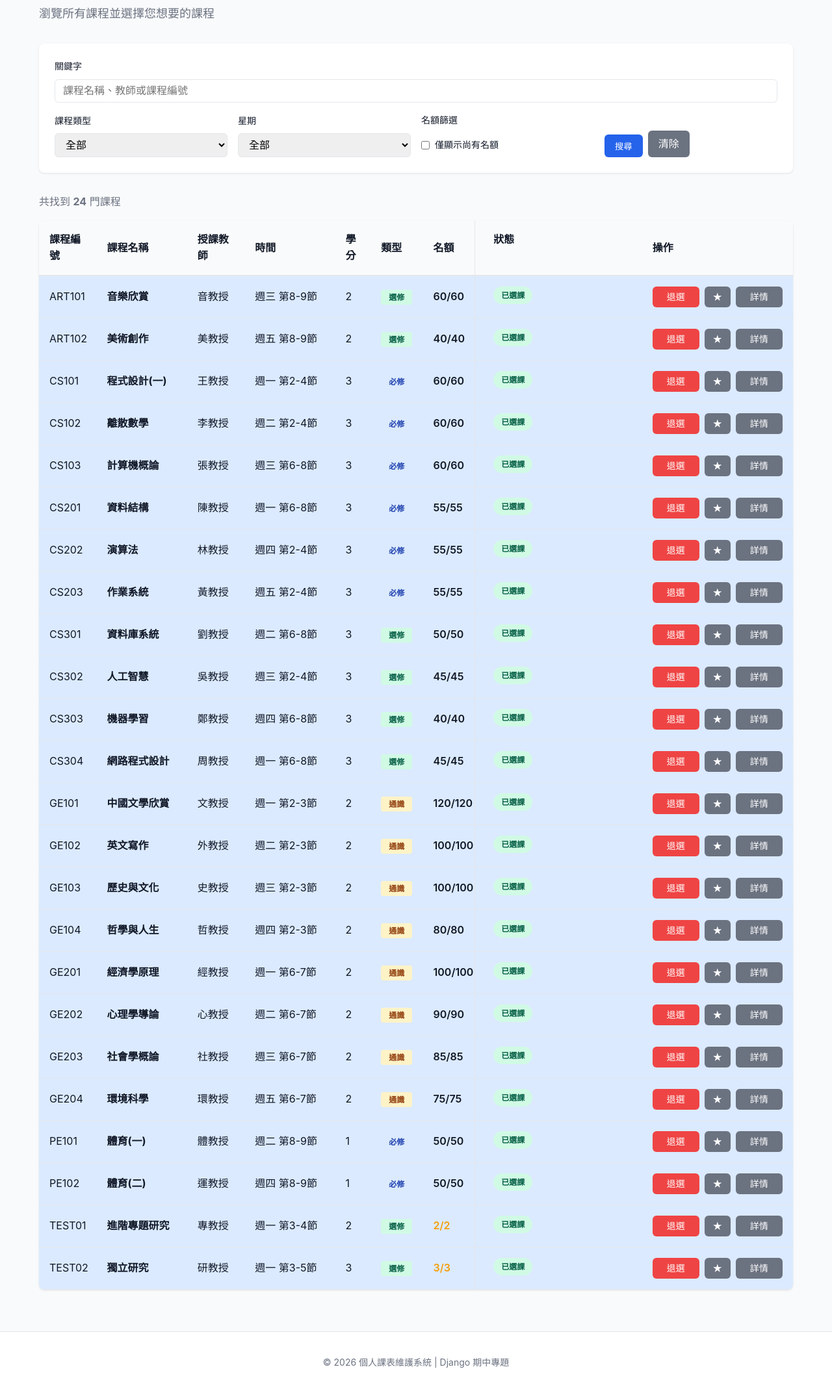
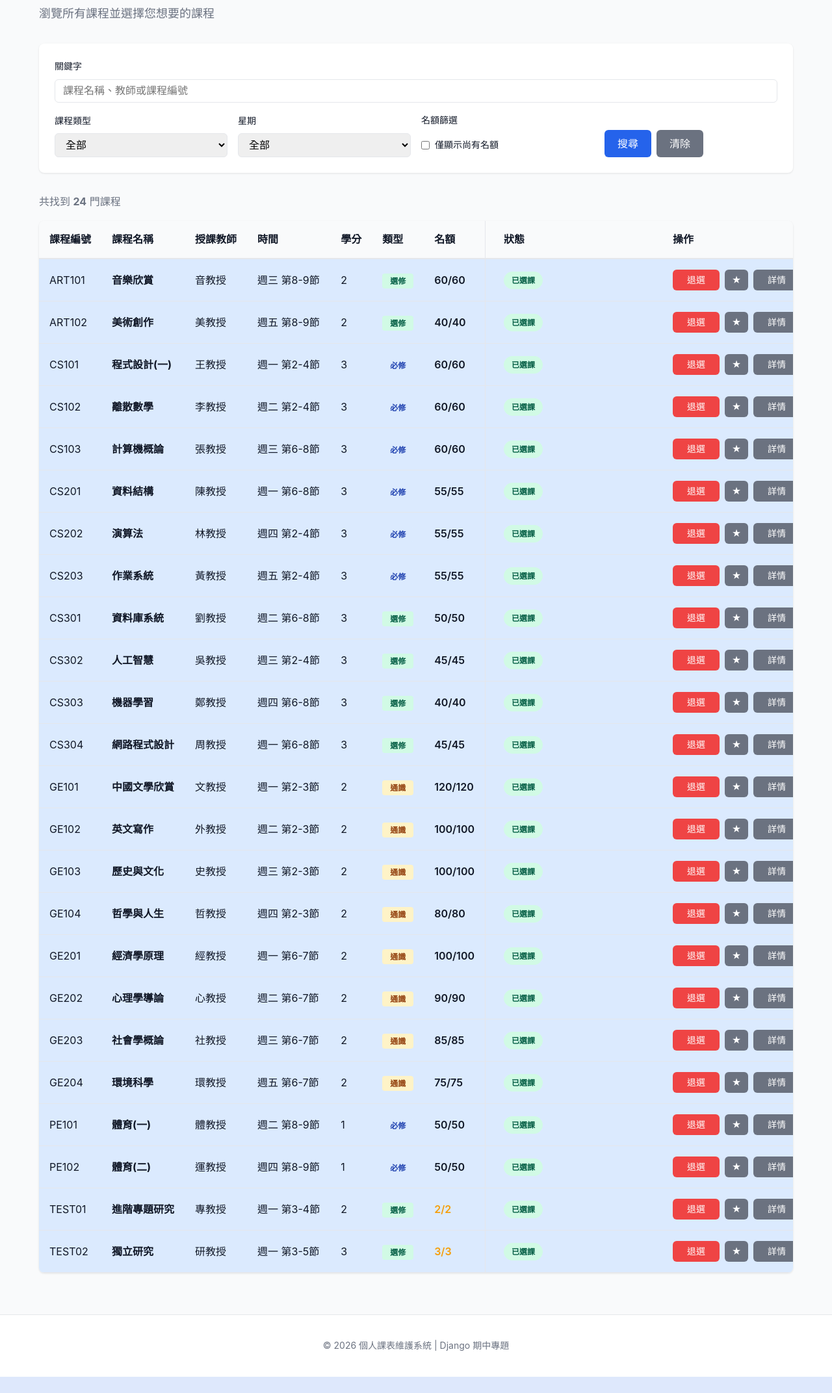
Before and after one commit to 11346070/Class-Schedule, a Django app: page /courses/ in a window 1280 px wide. Shown: the part 155-2299 px from the top of the page at 65% size. After the commit the page ends 2274 px from the top, so only its background shows below. Run offline with Django 5.2, Linux system fonts and the light colour scheme; data comes from the database, SQL or seed files in the repository; data that the repository does not hold is empty.

Commit message:
fix: 修正手機選單收闔與搜尋清除按鈕尺寸
收藏清單改與課程清單共用狀態與操作欄，並讓收闔圖示落在可點擊的按鈕範圍內。

Co-authored-by: Cursor <cursoragent@cursor.com>

```diff
--- a/static/css/style.css
+++ b/static/css/style.css
@@ -183,11 +183,17 @@ body {
 
 /* === 按鈕 === */
 .btn {
-    display: inline-block;
+    display: inline-flex;
+    align-items: center;
+    justify-content: center;
+    box-sizing: border-box;
     padding: 0.5rem 1rem;
     border: none;
     border-radius: 0.375rem;
+    font-family: inherit;
+    font-size: 1rem;
     font-weight: 500;
+    line-height: 1.25;
     text-align: center;
     text-decoration: none;
     cursor: pointer;
@@ -300,48 +306,28 @@ body {
 }
 
 .course-table.course-list-table {
-    table-layout: fixed;
-    width: 100%;
-    min-width: 1100px;
+    width: max-content;
+    min-width: 100%;
+    table-layout: auto;
 }
-
-.course-list-table col.col-id { width: 84px; }
-.course-list-table col.col-name { width: 132px; }
-.course-list-table col.col-teacher { width: 84px; }
-.course-list-table col.col-time { width: 132px; }
-.course-list-table col.col-credits { width: 52px; }
-.course-list-table col.col-type { width: 76px; }
-.course-list-table col.col-quota { width: 76px; }
-.course-list-table col.col-status { width: 240px; }
-.course-list-table col.col-actions { width: 224px; }
 
 .course-table.course-list-table th,
 .course-table.course-list-table td {
-    overflow-wrap: anywhere;
-}
-
-.course-table.course-list-table td:nth-child(1),
-.course-table.course-list-table td:nth-child(3),
-.course-table.course-list-table td:nth-child(4),
-.course-table.course-list-table td:nth-child(5),
-.course-table.course-list-table td:nth-child(6),
-.course-table.course-list-table td:nth-child(7) {
+    text-align: left;
     white-space: nowrap;
-}
-
-.course-list-table .course-type-badge {
-    white-space: nowrap;
+    vertical-align: middle;
 }
 
 .course-table.course-list-table .col-status {
+    white-space: normal;
+    min-width: 14rem;
     padding-left: 1.75rem;
     border-left: 1px solid var(--border-color);
-    vertical-align: top;
 }
 
 .course-table.course-list-table .col-actions {
+    width: 1%;
     padding-left: 1.25rem;
-    vertical-align: middle;
 }
 
 .course-status-block {
@@ -349,36 +335,54 @@ body {
     flex-direction: column;
     align-items: flex-start;
     gap: 0.35rem;
+    width: 14rem;
+    max-width: 16rem;
+}
+
+.course-status-block .badge {
+    display: inline-block;
 }
 
 .course-status-block .enroll-hint {
-    max-width: 13.5rem;
+    display: block;
+    width: 100%;
+    max-width: 14rem;
     margin-top: 0;
+    white-space: normal;
 }
 
 .course-actions {
-    display: grid;
-    grid-template-columns: 4.5rem 2.5rem 4.5rem;
-    column-gap: 0.5rem;
+    display: inline-flex;
+    flex-direction: row;
+    flex-wrap: nowrap;
     align-items: center;
-    justify-items: stretch;
-    width: max-content;
+    gap: 0.5rem;
 }
 
 .course-actions form {
+    display: inline-flex;
+    flex: 0 0 auto;
     margin: 0;
 }
 
 .course-actions .btn {
-    width: 100%;
+    flex: 0 0 auto;
+    width: auto;
+    min-width: 4.5rem;
     height: 2rem;
-    padding: 0 0.25rem;
+    padding: 0 0.75rem;
     display: inline-flex;
     align-items: center;
     justify-content: center;
     line-height: 1;
     white-space: nowrap;
     box-sizing: border-box;
+}
+
+.course-actions .btn-icon {
+    width: 2.25rem;
+    min-width: 2.25rem;
+    padding: 0;
 }
 
 .course-actions .btn:disabled,
@@ -590,12 +594,20 @@ body {
     grid-column: 1 / -1;
 }
 
-/* 按鈕組 */
+/* 按鈕組：搜尋與清除使用相同尺寸，避免 button 與 a 的預設字級不同 */
 .form-group.button-group {
     display: flex;
     flex-direction: row;
     gap: 0.5rem;
-    align-items: flex-end;
+    align-items: center;
+}
+
+.form-group.button-group .btn {
+    height: 42px;
+    min-width: 4.5rem;
+    padding: 0 1rem;
+    line-height: 1;
+    font-size: 1rem;
 }
 
 /* === 詳細資訊 === */
--- a/static/js/main.js
+++ b/static/js/main.js
@@ -9,11 +9,15 @@ document.addEventListener('DOMContentLoaded', function() {
 
     if (navToggle && navMenu) {
         // 切換選單
-        navToggle.addEventListener('click', function() {
+        function toggleNav(event) {
+            event.preventDefault();
+            event.stopPropagation();
             const isExpanded = navMenu.classList.toggle('active');
-            this.classList.toggle('active');
-            this.setAttribute('aria-expanded', isExpanded);
-        });
+            navToggle.classList.toggle('active', isExpanded);
+            navToggle.setAttribute('aria-expanded', isExpanded ? 'true' : 'false');
+        }
+
+        navToggle.addEventListener('click', toggleNav);
 
         // 點擊選單項目後關閉選單
         const navLinks = navMenu.querySelectorAll('a');
--- a/templates/base.html
+++ b/templates/base.html
@@ -4,7 +4,7 @@
     <meta charset="UTF-8">
     <meta name="viewport" content="width=device-width, initial-scale=1.0">
     <title>{% block title %}個人課表維護系統{% endblock %}</title>
-    <link rel="stylesheet" href="/static/css/style.css">
+    <link rel="stylesheet" href="/static/css/style.css?v=20261026e">
     {% block extra_css %}{% endblock %}
 </head>
 <body>
@@ -14,12 +14,12 @@
             <div class="nav-brand">
                 <a href="{% url 'index' %}">📚 個人課表維護系統</a>
             </div>
-            <button class="nav-toggle" aria-label="切換導覽選單" aria-expanded="false">
+            <button type="button" class="nav-toggle" aria-label="切換導覽選單" aria-expanded="false" aria-controls="main-nav">
                 <span></span>
                 <span></span>
                 <span></span>
             </button>
-            <ul class="nav-menu">
+            <ul class="nav-menu" id="main-nav">
                 <li><a href="{% url 'index' %}" {% if request.path == '/' %}class="active"{% endif %}>首頁</a></li>
                 <li><a href="{% url 'course_list' %}" {% if 'courses' in request.path and 'my-courses' not in request.path %}class="active"{% endif %}>課程清單</a></li>
                 <li><a href="{% url 'favorites' %}" {% if 'favorites' in request.path %}class="active"{% endif %}>收藏清單</a></li>
@@ -55,7 +55,7 @@
         </div>
     </footer>
 
-    <script src="/static/js/main.js"></script>
+    <script src="/static/js/main.js?v=20261026e"></script>
     {% block extra_js %}{% endblock %}
 </body>
 </html>
--- a/templates/course_detail.html
+++ b/templates/course_detail.html
@@ -63,7 +63,7 @@
         {% else %}
             <!-- 選課前預檢 -->
             <div class="precheck-section" style="margin-bottom: 1.5rem; padding: 1rem; background: var(--light-bg); border-radius: 0.5rem;">
-                <h3 style="font-size: 1rem; margin-bottom: 0.5rem;">選課前預檢</h3>
+                <!-- <h3 style="font-size: 1rem; margin-bottom: 0.5rem;">選課前預檢</h3> -->
                 {% if can_enroll %}
                 <div class="alert alert-success">
                     ✓ {{ enroll_message }}
--- a/templates/course_list.html
+++ b/templates/course_list.html
@@ -56,17 +56,6 @@
     {% if courses %}
     <div class="course-table-wrapper">
         <table class="course-table course-list-table">
-            <colgroup>
-                <col class="col-id">
-                <col class="col-name">
-                <col class="col-teacher">
-                <col class="col-time">
-                <col class="col-credits">
-                <col class="col-type">
-                <col class="col-quota">
-                <col class="col-status">
-                <col class="col-actions">
-            </colgroup>
             <thead>
                 <tr>
                     <th>課程編號</th>
@@ -131,14 +120,14 @@
                                 {% csrf_token %}
                                 <input type="hidden" name="course_id" value="{{ course.course_id }}">
                                 <input type="hidden" name="next" value="course_list">
-                                <button type="submit" class="btn btn-secondary btn-sm" title="取消收藏">★</button>
+                                <button type="submit" class="btn btn-secondary btn-sm btn-icon" title="取消收藏">★</button>
                             </form>
                         {% else %}
                             <form method="post" action="{% url 'add_favorite' %}">
                                 {% csrf_token %}
                                 <input type="hidden" name="course_id" value="{{ course.course_id }}">
                                 <input type="hidden" name="next" value="course_list">
-                                <button type="submit" class="btn btn-secondary btn-sm" title="收藏課程">☆</button>
+                                <button type="submit" class="btn btn-secondary btn-sm btn-icon" title="收藏課程">☆</button>
                             </form>
                         {% endif %}
 
```
Also changed, not shown: other parts of static/css/style.css (+58 -11 lines), templates/favorites.html (+11 -11 lines), README.md.
